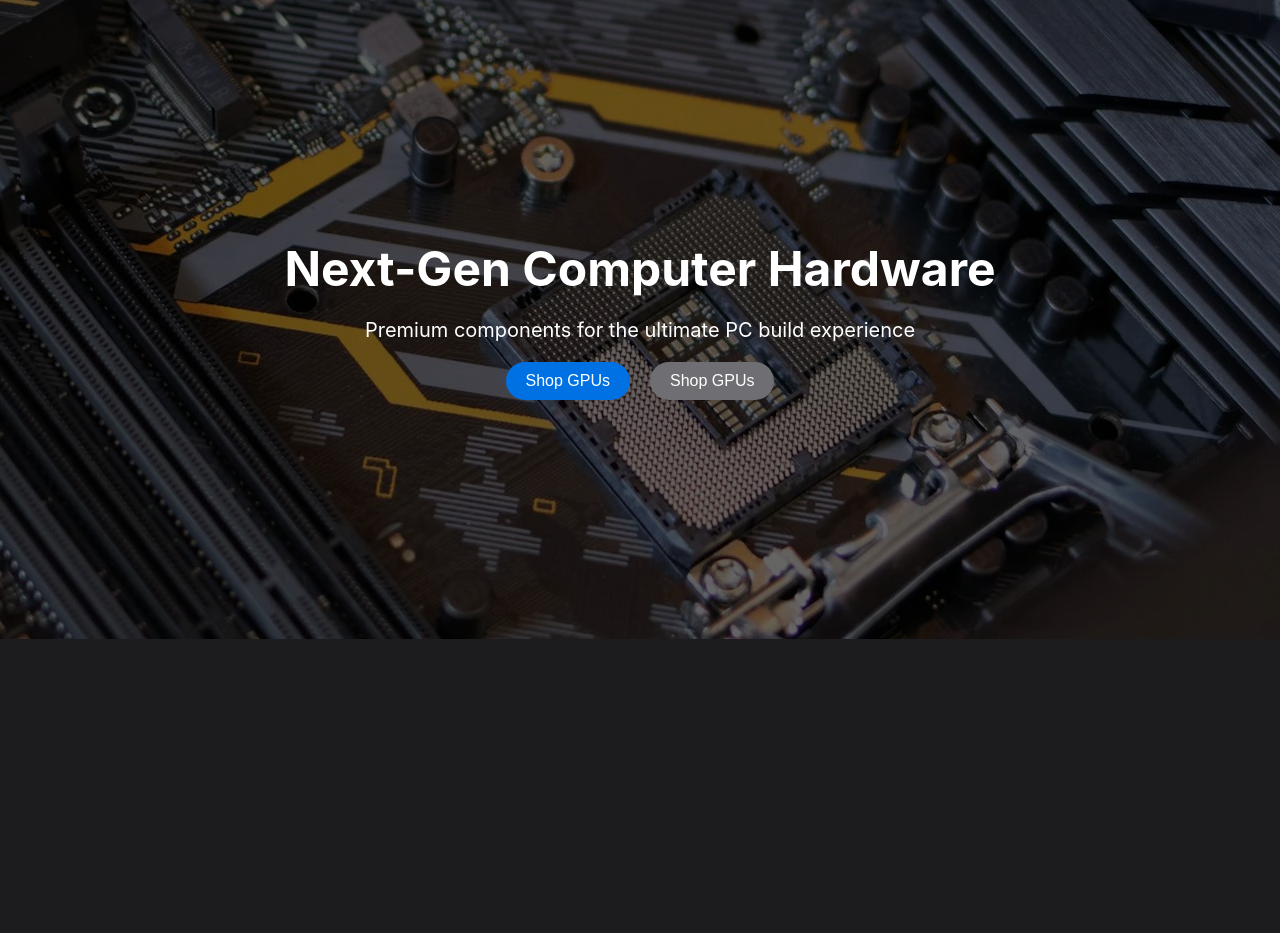
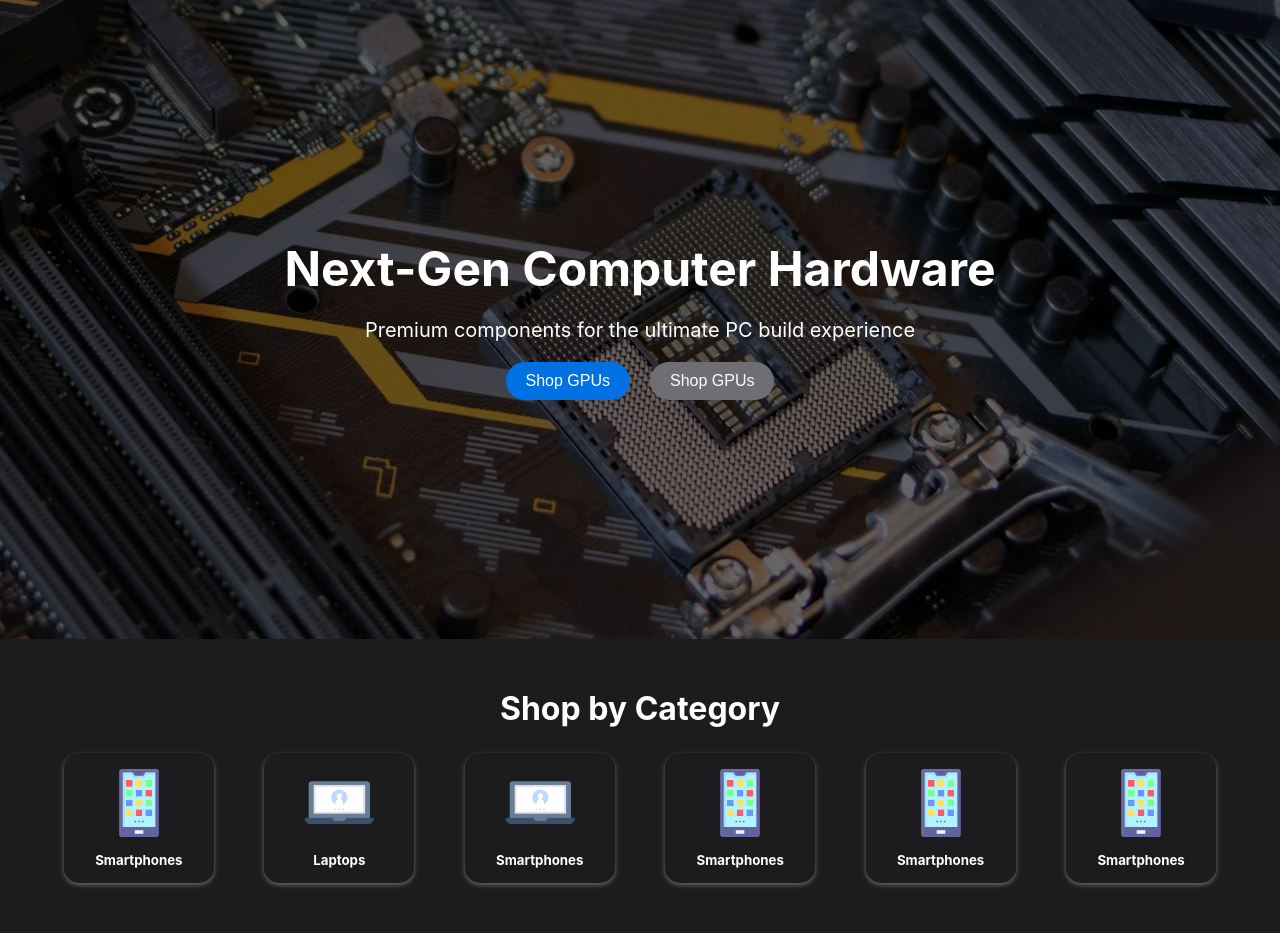
Before and after one commit to Sachita92/Ecommerce-website, a PHP site: page / in a window 1280 px wide. Shown: the part 80-1013 px from the top of the page. Before the commit the page ends 719 px from the top, so only its background shows below. Run offline with PHP 8.4, Linux system fonts and the light colour scheme.

Commit message:
category section added

```diff
--- a/index.html
+++ b/index.html
@@ -40,6 +40,38 @@
             </div>
         </div>
     </div>
+
+    <div class="categories">
+        <div class="container">
+            <h1 class="text-center">Shop by Category</h1>
+            <div class="d-flex justify-between align-center gap">
+                <div class="categories-card text-center">
+                    <img src="images/mobile.png">
+                    <h5>Smartphones</h5>
+                </div>
+                <div class="categories-card text-center">
+                    <img src="images/laptop.png">
+                    <h5>Laptops</h5>
+                </div>
+                <div class="categories-card text-center">
+                    <img src="images/laptop.png">
+                    <h5>Smartphones</h5>
+                </div>
+                <div class="categories-card text-center">
+                    <img src="images/mobile.png">
+                    <h5>Smartphones</h5>
+                </div>
+                <div class="categories-card text-center">
+                    <img src="images/mobile.png">
+                    <h5>Smartphones</h5>
+                </div>
+                <div class="categories-card text-center">
+                    <img src="images/mobile.png">
+                    <h5>Smartphones</h5>
+                </div>
+            </div>
+        </div>
+    </div>
     <script src="https://cdnjs.cloudflare.com/ajax/libs/font-awesome/6.7.2/js/all.min.js" integrity="sha512-b+nQTCdtTBIRIbraqNEwsjB6UvL3UEMkXnhzd8awtCYh0Kcsjl9uEgwVFVbhoj3uu1DO1ZMacNvLoyJJiNfcvg==" crossorigin="anonymous" referrerpolicy="no-referrer"></script>
 </body>
 </html>
--- a/style.css
+++ b/style.css
@@ -2,6 +2,11 @@
     margin: 0;
     padding: 0;
     box-sizing: border-box;
+}
+
+img{
+    width:100%;
+
 }
 
 .container {
@@ -117,3 +122,30 @@ body {
     font-weight: 500;
     font-size: 16px;
 }
+
+.categories{
+    margin:50px 0;
+}
+
+.categories h1{
+    margin-bottom: 25px;
+}
+
+.categories-card{
+    width:13%;
+    padding:15px;
+    border-radius: 15px;
+    box-shadow:rgba(255, 255, 255,0.35) 0px 2px 5px;
+    transition: all 0.2s linear;
+}
+
+.categories-card:hover{
+    translate:0 -10px;
+}
+
+.categories-card img{
+    height:70px;
+    width:70px;
+    object-fit: contain;
+    margin-bottom: 10px;
+}
```
Also changed, not shown: images/laptop.png (added), images/mobile.png (added).
